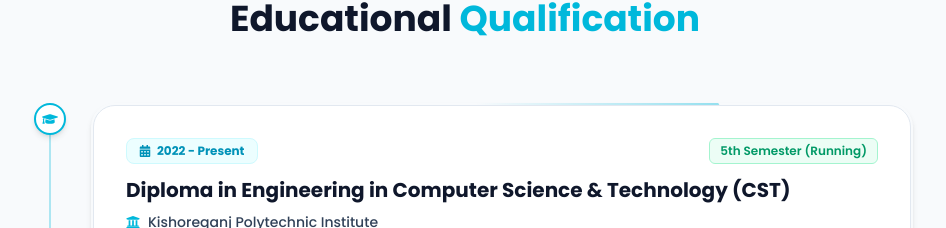
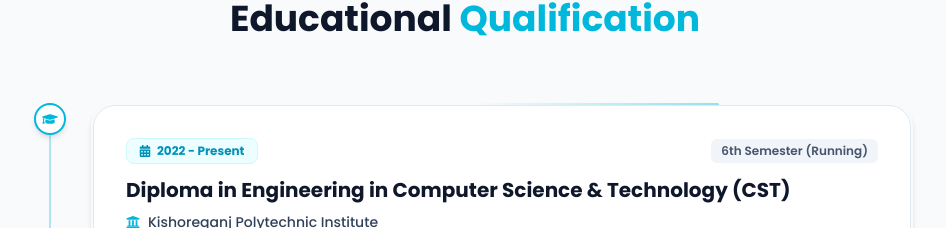
Before and after one commit to mdlimonislam000000-code/My-Protfolio, a Next.js app: page / in a window 1280 px wide. Shown: the part 3589-3817 px from the top of the page, without its empty margins (175-1121 px from the left). Built offline with nearby package versions, Linux system fonts and the light colour scheme.

Commit message:
education status change

```diff
--- a/src/components/Education.jsx
+++ b/src/components/Education.jsx
@@ -11,7 +11,7 @@ const educationData = [
     address: 'Korimganj, Kishoreganj, Bangladesh',
     duration: '2022 - Present',
     description: 'Focusing on core programming concepts, data structures, algorithms, and modern web development technologies.',
-    status: '5th Semester (Running)',
+    status: '6th Semester (Running)',
   },
   {
     id: 2,
```
